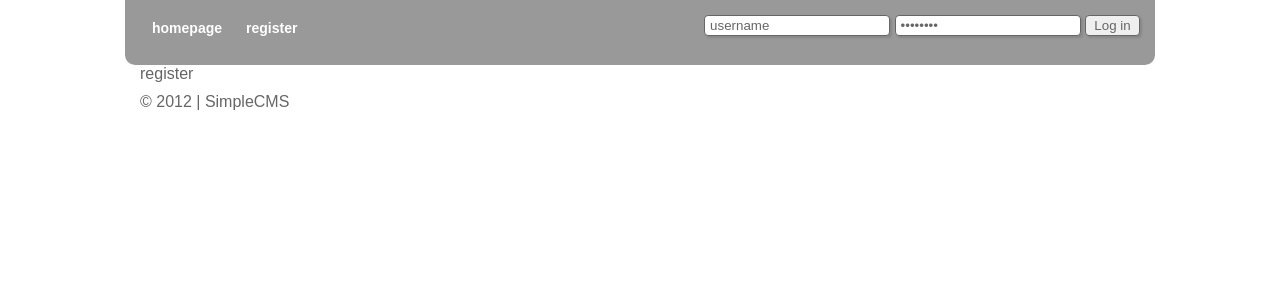
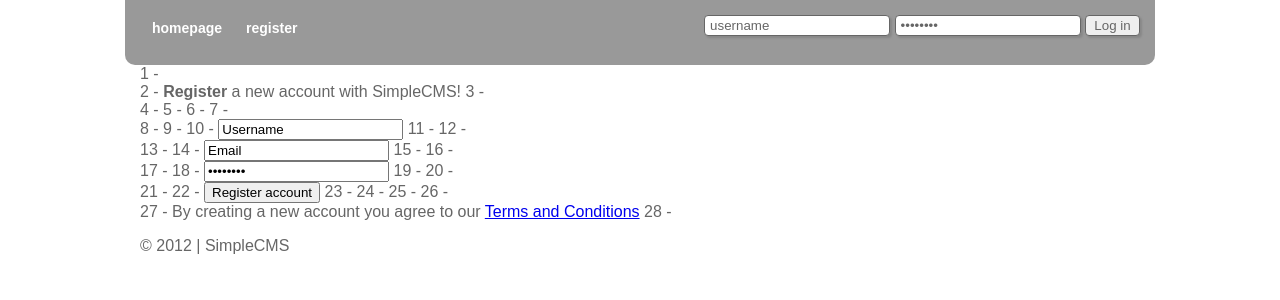
Before and after one commit to Bradleygamble/SimpleCMS, a CodeIgniter app: page /pages/register in a window 1280 px wide. Shown: the top 300 px of the page. Run offline with CodeIgniter, Linux system fonts and the light colour scheme.

Commit message:
Fixed Index.php's

```diff
--- a/application/views/register/index.php
+++ b/application/views/register/index.php
@@ -1 +1,28 @@
-register
+1		-	<div class="register_form">
+2		-		<b>Register</b> a new account with SimpleCMS!
+3		-	</div>
+4		-
+5		-	<?php echo validation_errors(); ?>
+6		-
+7		-	<?php echo form_open('/pages/register'); ?>
+8		-
+9		-		<label for="username">
+10		-			<input type="input" name="username" value="Username" onFocus="this.value=''" onBlur="if(this.value == '') { this.value='Username'; }" />
+11		-
+12		-			<br />
+13		-		<label for="email">
+14		-			<input type="input" name="email" value="Email" onFocus="this.value=''" onBlur="if(this.value == '') { this.value='Email address'; }" />
+15		-
+16		-			<br />
+17		-		<label for="password">
+18		-			<input type="password" name="password" value="Password" onFocus="this.value=''" onBlur="if(this.value == '') { this.value='Password'; }" />
+19		-
+20		-			<br />
+21		-
+22		-		<input type="submit" value="Register account" />
+23		-
+24		-	</form>
+25		-
+26		-	<div class="register_info">
+27		-		By creating a new account you agree to our <a href="#">Terms and Conditions</a>
+28		-	</div>
```
Also changed, not shown: application/views/home/index.php (+11 -1 lines).
